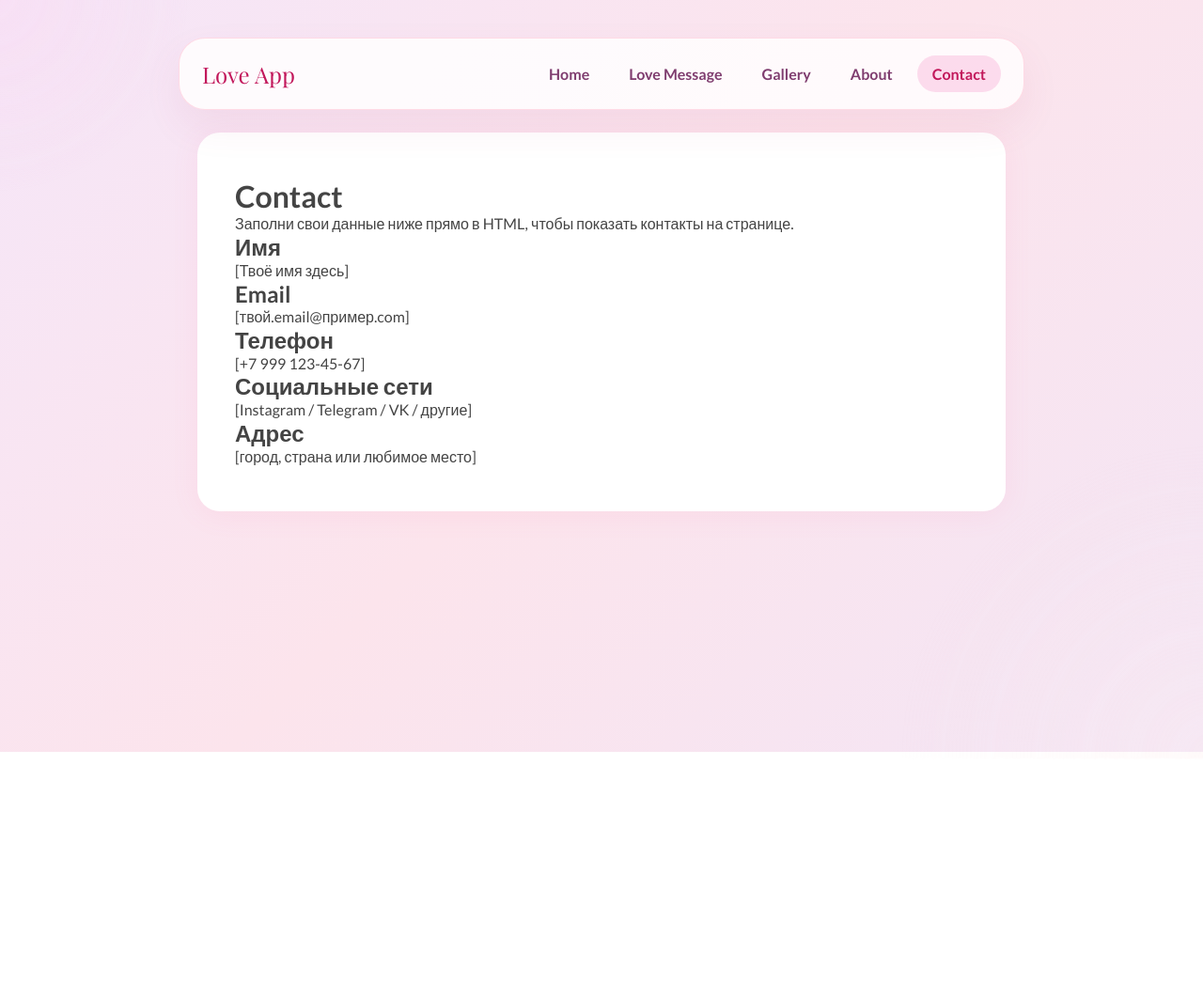
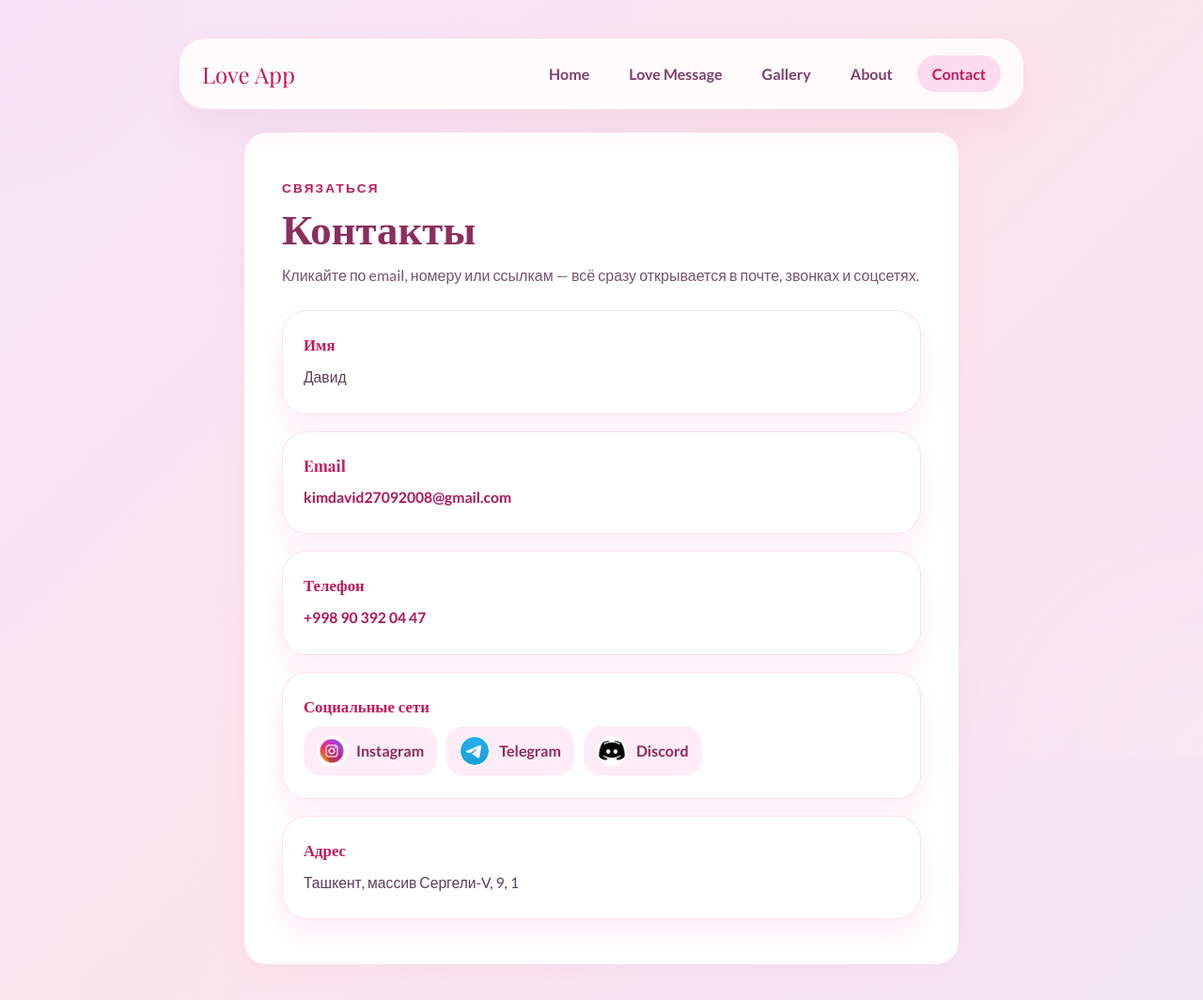
Before and after one commit to WerthO5/love-letter, a website built with Vite: page our-app/contact.html in a window 1280 px wide. Shown: the whole page at 94% size. Before the commit the page ends 800 px from the top, so only its background shows below. Built offline with nearby package versions, Linux system fonts and the light colour scheme; a web font is replaced by a local one.

Commit message:
Обновил сайт

```diff
--- a/our-app/contact.html
+++ b/our-app/contact.html
@@ -19,31 +19,51 @@
     </nav>
   </header>
 
-  <main class="container">
-    <div class="card">
-      <h1>Contact</h1>
-      <p class="subtitle">Заполни свои данные ниже прямо в HTML, чтобы показать контакты на странице.</p>
+  <main class="container contact-page">
+    <div class="card contact-card">
+      <div class="contact-grid">
+        <section class="contact-info">
+          <div class="section-header">
+            <span class="eyebrow">Связаться</span>
+            <h1>Контакты</h1>
+            <p class="subtitle">Кликайте по email, номеру или ссылкам — всё сразу открывается в почте, звонках и соцсетях.</p>
+          </div>
           <div class="contact-slots">
             <div class="slot">
               <h2>Имя</h2>
-          <p>[Твоё имя здесь]</p>
+              <p>Давид</p>
             </div>
             <div class="slot">
               <h2>Email</h2>
-          <p>[твой.email@пример.com]</p>
+              <p><a href="mailto:kimdavid27092008@gmail.com">kimdavid27092008@gmail.com</a></p>
             </div>
             <div class="slot">
               <h2>Телефон</h2>
-          <p>[+7 999 123-45-67]</p>
+              <p><a href="tel:+998903920447">+998 90 392 04 47</a></p>
             </div>
             <div class="slot">
               <h2>Социальные сети</h2>
-          <p>[Instagram / Telegram / VK / другие]</p>
+              <div class="social-links">
+                <a class="social-link instagram" href="https://www.instagram.com/ftwe_rtho?igsh=MWdnMm9sMGFoMjk1Zw==" target="_blank" rel="noopener">
+                  <img class="social-icon" src="public/insta.png" alt="Instagram">
+                  <span>Instagram</span>
+                </a>
+                <a class="social-link telegram" href="https://t.me/ft_Wertho" target="_blank" rel="noopener">
+                  <img class="social-icon" src="public/telegram.png" alt="Telegram">
+                  <span>Telegram</span>
+                </a>
+                <a class="social-link discord" href="https://discord.com/users/891615765214679070" target="_blank" rel="noopener">
+                  <img class="social-icon" src="public/discord-logo.jpg" alt="Discord">
+                  <span>Discord</span>
+                </a>
+              </div>
             </div>
             <div class="slot">
               <h2>Адрес</h2>
-          <p>[город, страна или любимое место]</p>
+              <p>Ташкент, массив Сергели-V, 9, 1</p>
             </div>
+          </div>
+        </section>
       </div>
     </div>
   </main>
--- a/our-app/style.css
+++ b/our-app/style.css
@@ -15,6 +15,27 @@ body::before {  content: '';  position: fixed;  inset: 0;  background: radial-gr
 @keyframes floatUp {  0% { transform: translateY(100vh) rotate(0deg); opacity: 0; }  10% { opacity: 0.14; }  90% { opacity: 0.1; }  100% { transform: translateY(-120px) rotate(360deg); opacity: 0; }}
 /* Cards */
 .card {  background: white;  border-radius: 24px;  padding: 48px 40px;  box-shadow: 0 4px 30px rgba(255, 100, 150, 0.08);  position: relative;  z-index: 1;  width: 100%;  max-width: 860px;  margin: 0 auto;  opacity: 0;  transform: translateY(24px);  animation: fadeUp 0.7s ease forwards; }
+
+.contact-card {  max-width: 760px;  overflow: hidden; }
+.contact-grid {  display: grid;  grid-template-columns: 1fr;  gap: 0; }
+.contact-info {  display: flex;  flex-direction: column;  justify-content: center; }
+.section-header {  margin-bottom: 24px; }
+.eyebrow {  display: inline-block;  color: #c2185b;  font-size: 0.85rem;  font-weight: 800;  letter-spacing: 0.16em;  text-transform: uppercase;  margin-bottom: 10px; }
+.contact-info h1 {  font-family: 'Playfair Display', serif;  font-size: 2.8rem;  line-height: 1.05;  color: #8a2e5f;  margin-bottom: 14px; }
+.contact-info .subtitle {  color: #77546a;  font-size: 1rem;  line-height: 1.7; }
+.contact-slots {  display: grid;  gap: 18px; }
+.slot {  background: rgba(255, 255, 255, 0.88);  border: 1px solid rgba(233, 30, 140, 0.14);  border-radius: 26px;  padding: 24px 22px;  box-shadow: 0 14px 32px rgba(233, 30, 140, 0.08); }
+.slot h2 {  font-family: 'Playfair Display', serif;  color: #c2185b;  font-size: 1.05rem;  margin-bottom: 10px; }
+.slot p {  color: #5f3c58;  line-height: 1.75;  font-size: 0.98rem; }
+.slot a {  color: #ad1457;  text-decoration: none; font-weight: 700; }
+.slot a:hover {  text-decoration: underline; }
+.social-links {  display: flex;  flex-wrap: wrap;  gap: 10px;  margin-top: 6px; }
+.social-link {  display: inline-flex;  align-items: center;  gap: 10px;  padding: 10px 14px;  background: rgba(233, 30, 140, 0.08);  border-radius: 18px;  transition: transform 0.2s ease, background 0.2s ease, box-shadow 0.2s ease; }
+.social-link img.social-icon {  width: 32px;  height: 32px;  border-radius: 50%;  object-fit: cover;  border: 1px solid rgba(255,255,255,0.8);  background: white; }
+.social-link span {  color: #8f2858;  font-weight: 700; }
+.social-link:hover {  background: rgba(233, 30, 140, 0.14);  transform: translateY(-1px);  box-shadow: 0 10px 20px rgba(233, 30, 140, 0.12); }
+@media (max-width: 860px) {  .contact-grid {  grid-template-columns: 1fr; }  .contact-info h1 { font-size: 2.3rem; } }
+
 .card:nth-child(1) { animation-delay: 0.05s; }
 .card:nth-child(2) { animation-delay: 0.12s; }
 .card:nth-child(3) { animation-delay: 0.18s; }
```
Also changed, not shown: our-app/public/discord-logo.jpg (added), our-app/public/insta.png (added), our-app/public/telegram.png (added). Lines whose indentation alone changed are shown as unchanged.
